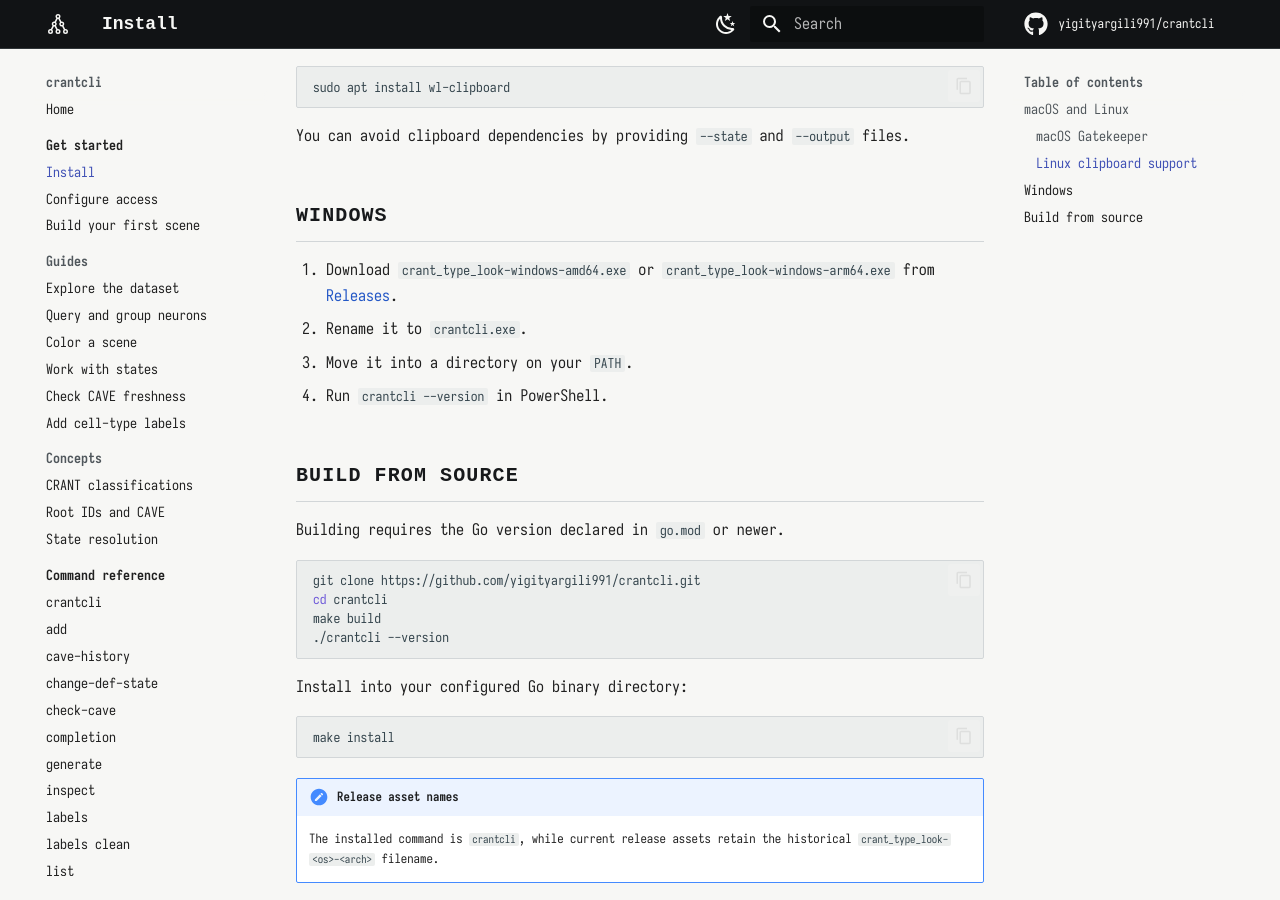
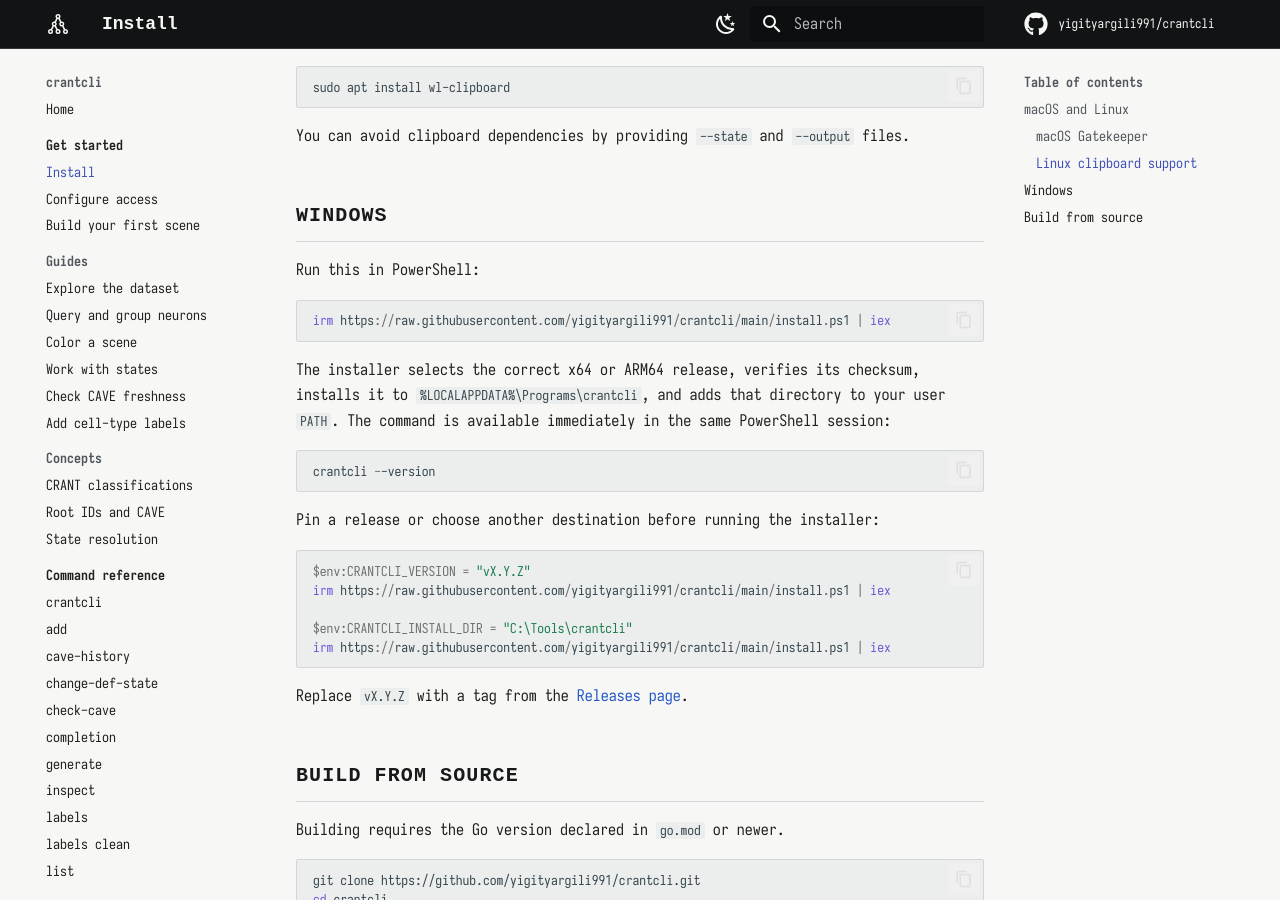
Before and after one commit to yigityargili991/crantcli, an MkDocs documentation site: the page built from docs/getting-started/install.md, in a window 1280 px wide and 900 px high, scrolled down 1098 px. Built offline with MkDocs 1.6.1 and Material for MkDocs 9.7.7, drawn with Linux system fonts in a browser that asks for light colours; some web fonts are replaced; comment, search, counter and statistics services are not loaded.

Commit message:
Add Windows installer and cross-platform CI (#37)
Add a one-line PowerShell installer and exercise published release installs on Windows, macOS, and Linux hosted runners.

````diff
--- a/docs/getting-started/install.md
+++ b/docs/getting-started/install.md
@@ -53,10 +53,32 @@ You can avoid clipboard dependencies by providing `--state` and `--output` files
 
 ## Windows
 
-1. Download `crant_type_look-windows-amd64.exe` or `crant_type_look-windows-arm64.exe` from [Releases](https://github.com/yigityargili991/crantcli/releases).
-2. Rename it to `crantcli.exe`.
-3. Move it into a directory on your `PATH`.
-4. Run `crantcli --version` in PowerShell.
+Run this in PowerShell:
+
+```powershell
+irm https://raw.githubusercontent.com/yigityargili991/crantcli/main/install.ps1 | iex
+```
+
+The installer selects the correct x64 or ARM64 release, verifies its checksum,
+installs it to `%LOCALAPPDATA%\Programs\crantcli`, and adds that directory to
+your user `PATH`. The command is available immediately in the same PowerShell
+session:
+
+```powershell
+crantcli --version
+```
+
+Pin a release or choose another destination before running the installer:
+
+```powershell
+$env:CRANTCLI_VERSION = "vX.Y.Z"
+irm https://raw.githubusercontent.com/yigityargili991/crantcli/main/install.ps1 | iex
+
+$env:CRANTCLI_INSTALL_DIR = "C:\Tools\crantcli"
+irm https://raw.githubusercontent.com/yigityargili991/crantcli/main/install.ps1 | iex
+```
+
+Replace `vX.Y.Z` with a tag from the [Releases page](https://github.com/yigityargili991/crantcli/releases).
 
 ## Build from source
 
````
Also changed, not shown: README.md (+20 -0 lines), 4 other files.
